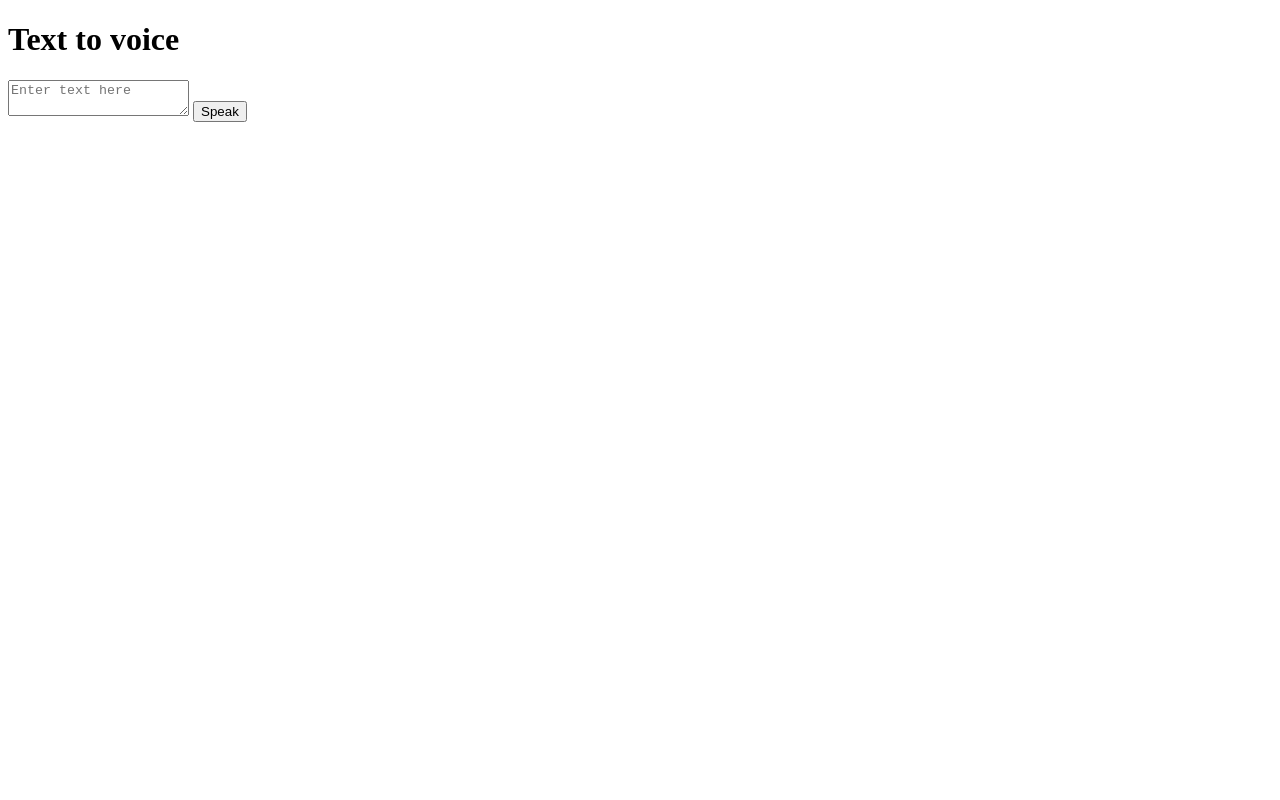
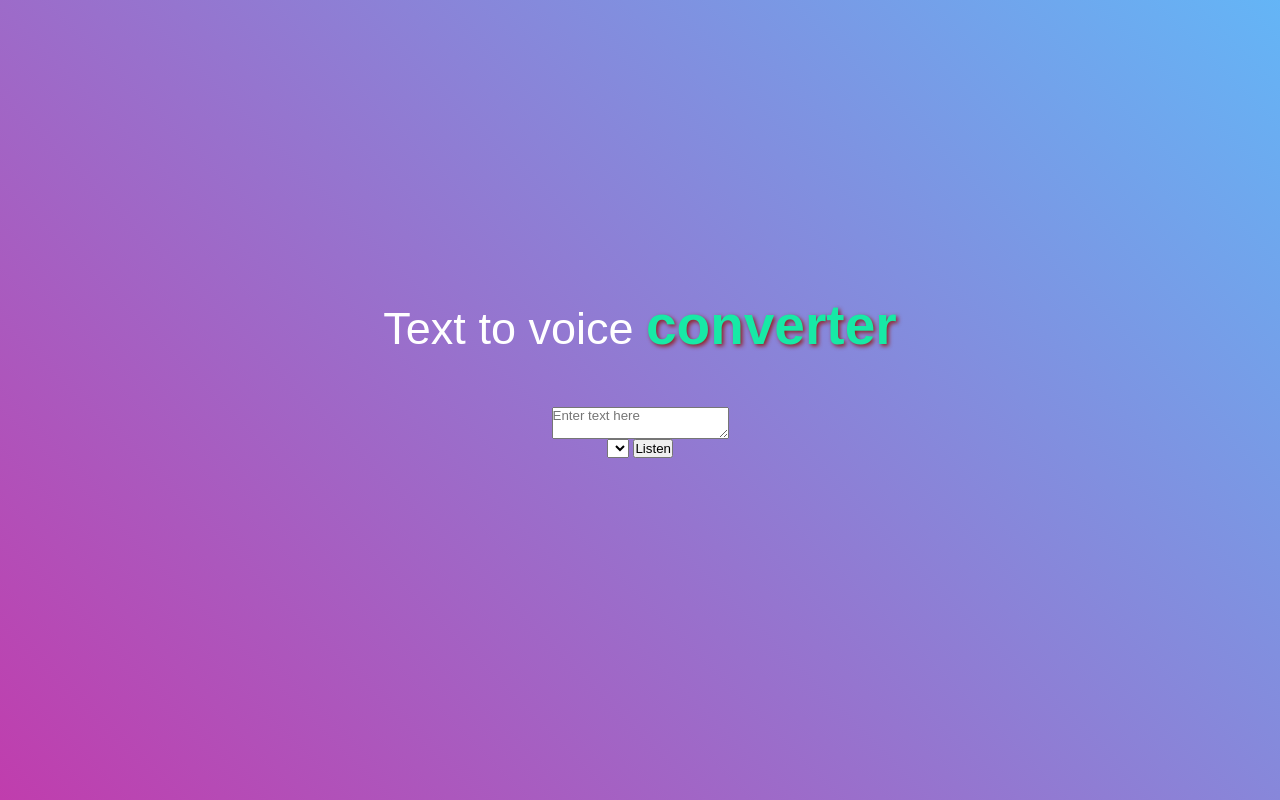
Before and after one commit to Sandunjayasekar/Text-to-voice-converter, a plain HTML site: page index.html in a window 1280 px wide. Drawn offline with Linux system fonts and the light colour scheme.

Commit message:
header created and styled

```diff
--- a/index.html
+++ b/index.html
@@ -8,9 +8,12 @@
 </head>
 <body>
 <div class="container">
-    <h1>Text to voice</h1>
+    <h1>Text to voice <span>converter</span></h1>
     <textarea id="text-input" placeholder="Enter text here"></textarea>
-    <button id="speak-btn">Speak</button>
+    <div class="row">
+        <select name="voice" id=""></select>
+        <button id="voice-btn">Listen</button>
+    </div>
 </div>
 
     <script src="script.js"></script>
--- a/style.css
+++ b/style.css
@@ -0,0 +1,31 @@
+* {
+    margin: 0;
+    padding: 0;
+    box-sizing: border-box;
+    font-family: poppins, sans-serif;
+}
+
+.container {
+    width: 100%;
+    height: 100vh;
+    background: linear-gradient(45deg, #c03dad, #64b5f6);
+    display: flex;
+    align-items: center;
+    justify-content: center;
+    flex-direction: column;
+}
+
+.container h1 {
+    color: #fff;
+    margin-bottom: 50px;
+    margin-top: -50px;
+    font-size: 45px;
+    font-weight: 500;
+}
+
+.container h1 span {
+    color: #17e9a6;
+    font-weight: 700;
+    font-size: 55px;
+    text-shadow: 2px 2px 4px #922020;
+}
```
